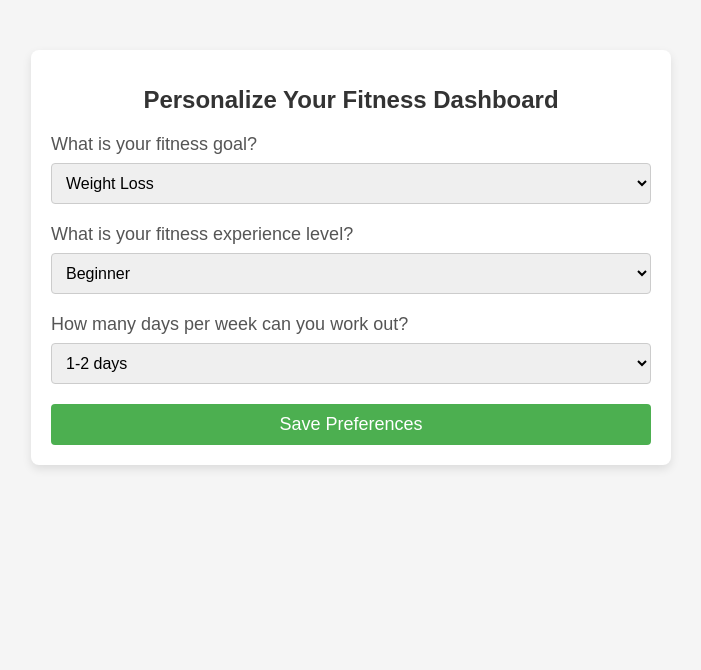
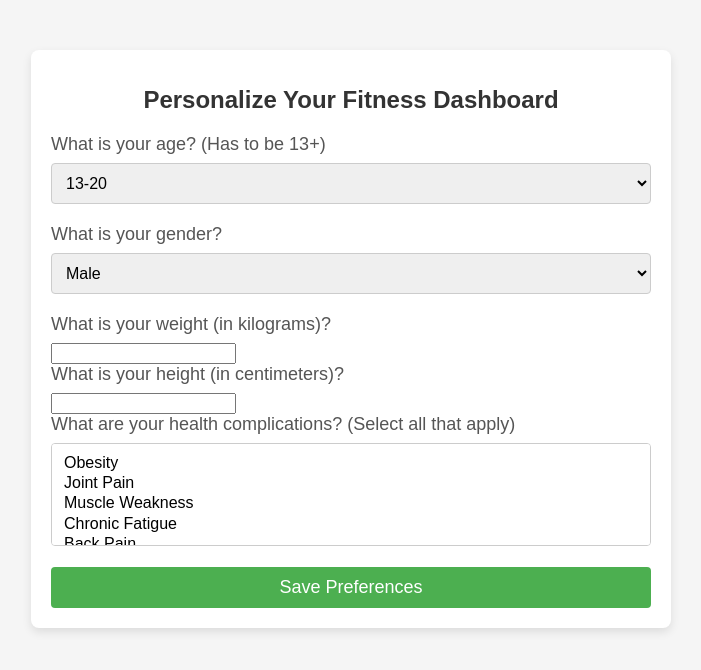
Before and after one commit to HealthSyncer/HealthSyncer, a website: page personalization.html in a window 1280 px wide. Shown: the whole page, without its empty margins (289-990 px from the left). Drawn offline with Linux system fonts and the light colour scheme; no server answers; a web font is replaced by a local one.

Commit message:
Update personalization.html

```diff
--- a/personalization.html
+++ b/personalization.html
@@ -15,57 +15,97 @@
     <div class="container">
         <h1>Personalize Your Fitness Dashboard</h1>
         <form id="personalizationForm">
-            <label for="goal">What is your fitness goal?</label>
-            <select id="goal" name="goal">
-                <option value="weight-loss">Weight Loss</option>
-                <option value="muscle-gain">Muscle Gain</option>
-                <option value="endurance">Endurance</option>
-                <option value="flexibility">Flexibility</option>
+            <label for="age">What is your age? (Has to be 13+)</label>
+            <select id="age" name="age">
+                <option value="13-20">13-20</option>
+                <option value="20-30">20-30</option>
+                <option value="30-40">30-40</option>
+                <option value="40-50">40-50</option>
+                <option value="50-60">50-60</option>
+                <option value="60+">60+</option>
             </select>
 
-            <label for="experience">What is your fitness experience level?</label>
-            <select id="experience" name="experience">
-                <option value="beginner">Beginner</option>
-                <option value="intermediate">Intermediate</option>
-                <option value="advanced">Advanced</option>
+            <label for="gender">What is your gender?</label>
+            <select id="gender" name="gender">
+                <option value="male">Male</option>
+                <option value="female">Female</option>
+                <option value="prefer-not">Prefer Not To Say</option>
             </select>
 
-            <label for="availability">How many days per week can you work out?</label>
-            <select id="availability" name="availability">
-                <option value="1-2">1-2 days</option>
-                <option value="3-4">3-4 days</option>
-                <option value="5-6">5-6 days</option>
-                <option value="7">Every day</option>
+            <label for="weight">What is your weight (in kilograms)?</label>
+            <input type="text" id="weight" name="weight">
+
+            <label for="height">What is your height (in centimeters)?</label>
+            <input type="text" id="height" name="height">
+
+            <label for="health-comp">What are your health complications? (Select all that apply)</label>
+            <select id="health-comp" name="health-comp" multiple>
+                <!-- Fitness-related complications -->
+                <option value="obesity">Obesity</option>
+                <option value="joint-pain">Joint Pain</option>
+                <option value="muscle-weakness">Muscle Weakness</option>
+                <option value="chronic-fatigue">Chronic Fatigue</option>
+                <option value="back-pain">Back Pain</option>
+                <option value="arthritis">Arthritis</option>
+                <option value="osteoporosis">Osteoporosis</option>
+
+                <!-- Food intake-related complications -->
+                <option value="diabetes">Diabetes</option>
+                <option value="high-blood-pressure">High Blood Pressure</option>
+                <option value="high-cholesterol">High Cholesterol</option>
+                <option value="eating-disorder">Eating Disorder</option>
+                <option value="food-allergies">Food Allergies</option>
+                <option value="celiac-disease">Celiac Disease</option>
+                <option value="irritable-bowel-syndrome">Irritable Bowel Syndrome (IBS)</option>
+                <option value="acid-reflux">Acid Reflux</option>
+                <option value="lactose-intolerance">Lactose Intolerance</option>
+                <option value="constipation">Constipation</option>
+                <option value="diarrhea">Diarrhea</option>
+
+                <!-- Water intake-related complications -->
+                <option value="dehydration">Dehydration</option>
+                <option value="electrolyte-imbalance">Electrolyte Imbalance</option>
+                <option value="kidney-stones">Kidney Stones</option>
+                <option value="water-retention">Water Retention</option>
+                <option value="frequent-urination">Frequent Urination</option>
+                <option value="urinary-tract-infections">Urinary Tract Infections (UTIs)</option>
+
+                <!-- Heart rate-related complications -->
+                <option value="arrhythmia">Arrhythmia</option>
+                <option value="high-heart-rate">High Heart Rate</option>
+                <option value="low-heart-rate">Low Heart Rate</option>
+                <option value="palpitations">Palpitations</option>
+                <option value="hypertension">Hypertension</option>
+                <option value="hypotension">Hypotension</option>
+                <option value="angina">Angina</option>
+                <option value="coronary-artery-disease">Coronary Artery Disease</option>
             </select>
 
             <button type="submit">Save Preferences</button>
         </form>
     </div>
+
+    <!-- Firebase Libraries -->
     <script src="https://www.gstatic.com/firebasejs/8.6.8/firebase-app.js"></script>
-
-    <!-- TODO: Add SDKs for Firebase products that you want to use
-         https://firebase.google.com/docs/web/setup#available-libraries -->
     <script src="https://www.gstatic.com/firebasejs/8.6.8/firebase-auth.js"></script>
     <script src="https://www.gstatic.com/firebasejs/8.6.8/firebase-database.js"></script>
-    <script src="personalization.js"></script>
-    <!-- Include the Firebase libraries -->
-<script src="https://www.gstatic.com/firebasejs/9.6.1/firebase-app.js"></script>
 
     <script>
-  // Your web app's Firebase configuration
+      // Your Firebase configuration
       const firebaseConfig = {
         apiKey: "AIzaSyCmENSjs-wTyV1DlBPdEgVBYnZLCGsb-Ds",
         authDomain: "fitnessapp-ec7b6.firebaseapp.com",
         projectId: "fitnessapp-ec7b6",
         storageBucket: "fitnessapp-ec7b6.appspot.com",
         messagingSenderId: "501872278608",
-  appId: "1:501872278608:web:2edd766fb14b1de60ae555",
+        appId: "1:501872278608:web:2edd766fb14b1de60ae555"
       };
 
       // Initialize Firebase
-  const app = firebase.initializeApp(firebaseConfig);
+      firebase.initializeApp(firebaseConfig);
       const database = firebase.database();
     </script>
 
+    <script src="personalization.js"></script>
 </body>
 </html>
```
Lines whose indentation alone changed are shown as unchanged.
